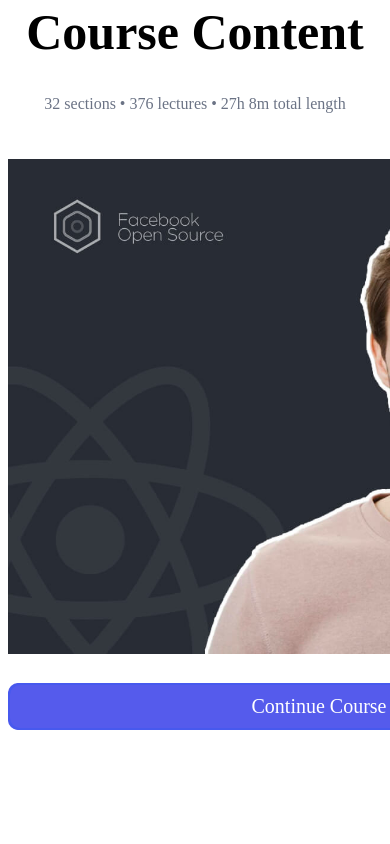
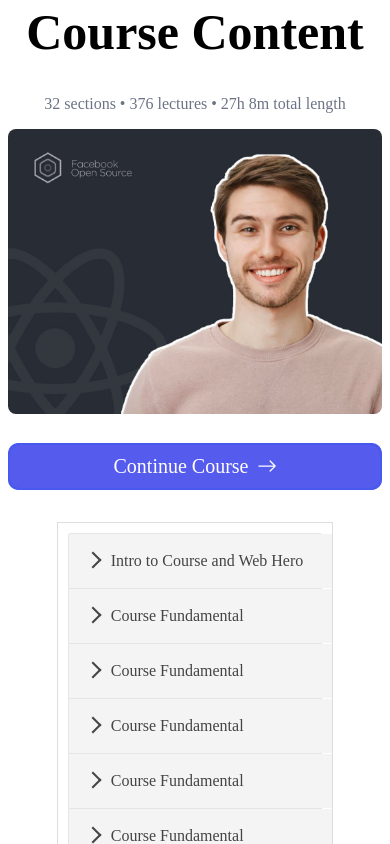
Before and after one commit to jakariamasum/Web-Hero, a React (Vite) app: page / in a window 390 px wide. Shown: the part 5220-6064 px from the top of the page. Built offline with nearby package versions, Linux system fonts and the light colour scheme.

Commit message:
content responsiveness

```diff
--- a/src/components/Content/Content.module.css
+++ b/src/components/Content/Content.module.css
@@ -27,3 +27,15 @@
     border: 1px solid #ddd;
     padding: 10px;
 }
+@media screen and (max-width:740px) {
+    .container>div{
+        flex-direction: column;
+    }
+    .container>div>:first-child>img {
+        width: 100%;
+        border-radius: 8px;
+    }
+    .accordianWrapper{
+        padding: 0;
+    }
+}
```
